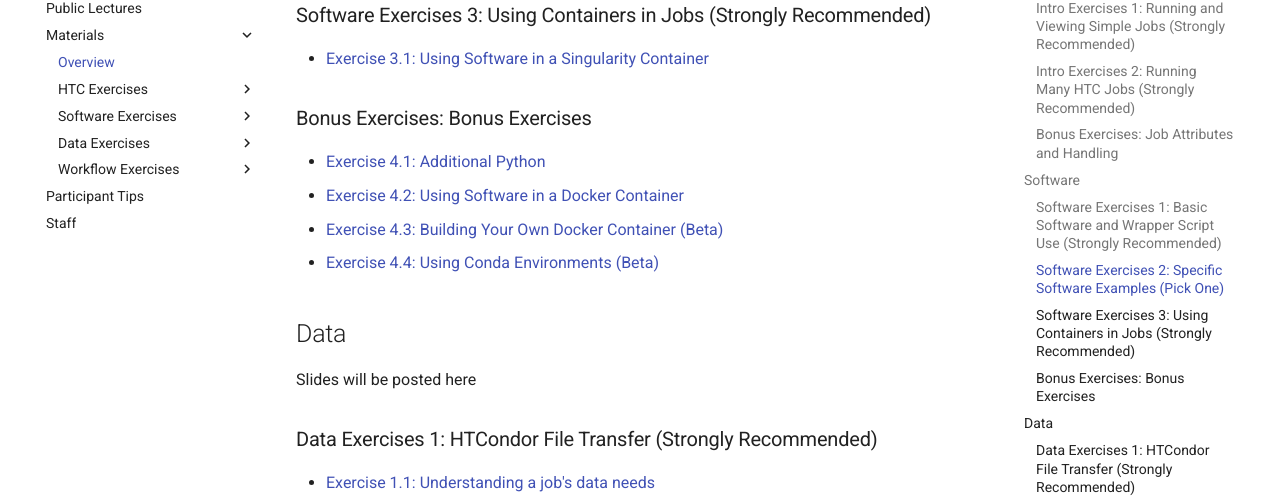
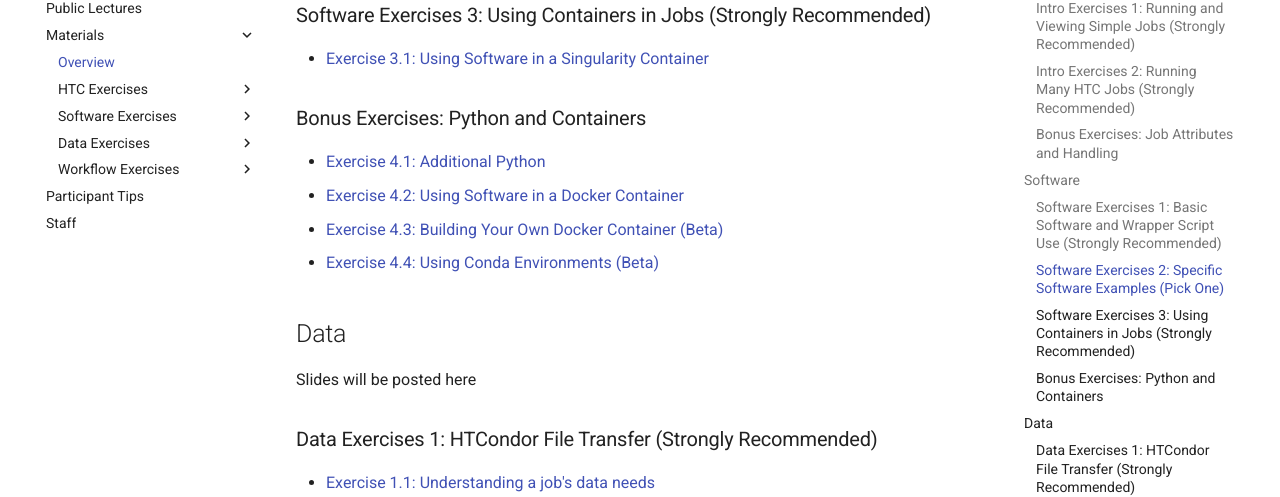
Before and after one commit to osg-htc/virtual-school-2021, an MkDocs documentation site: the page built from docs/materials/index.md, in a window 1280 px wide and 900 px high, scrolled down 1483 px. Shown: the part 154-651 px from the top of the window. Built offline with MkDocs 1.6.1 and Material for MkDocs 9.7.7, drawn with Linux system fonts in a browser that asks for light colours.

Commit message:
correct software bonus title

```diff
--- a/docs/materials/index.md
+++ b/docs/materials/index.md
@@ -56,7 +56,7 @@ Slides will be posted here
 
 - [Exercise 3.1: Using Software in a Singularity Container](software/part3-ex1-singularity.md)
 
-### Bonus Exercises: Bonus Exercises
+### Bonus Exercises: Python and Containers
 
 - [Exercise 4.1: Additional Python ](software/part4-ex1-python-extras.md)
 - [Exercise 4.2: Using Software in a Docker Container](software/part4-ex2-docker.md)
```
